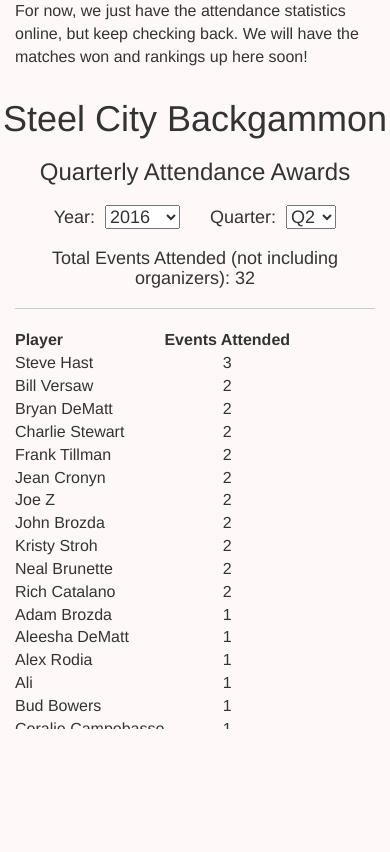
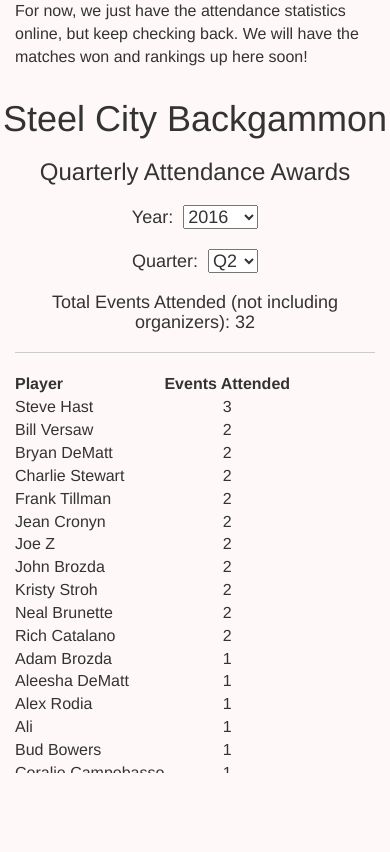
Before and after one commit to pblackwood/steelcitybg, a PHP site: page /stats.html in a window 390 px wide. Shown: the part 245-1097 px from the top of the page. Run offline with PHP 8.4, Linux system fonts and the light colour scheme; some libraries are stand-ins or nearby versions.

Commit message:
Fixes styles on small devices.

```diff
--- a/src/css/attendanceStats.css
+++ b/src/css/attendanceStats.css
@@ -27,6 +27,10 @@
     width: 75px;
 }
 
+.header .stats-year {
+    text-align: right;
+}
+
 .winner {
     font-weight: bold;
     color: #884444;
@@ -45,3 +49,10 @@
         margin-left: 150px;
     }
 }
+
+/* Center horizontally, only on small devices */
+@media (max-width: 800px) {
+    .header .stats-year, .header .stats-quarter {
+        text-align: center;
+    }
+}
```
Also changed, not shown: src/js/attendanceStats.js.
